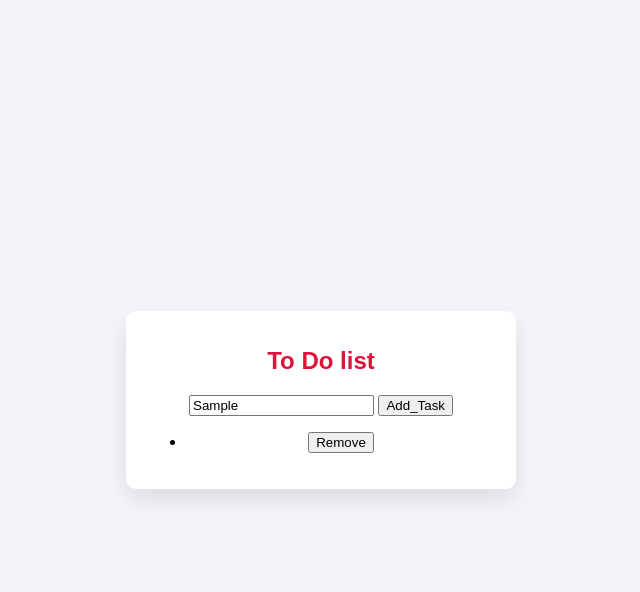
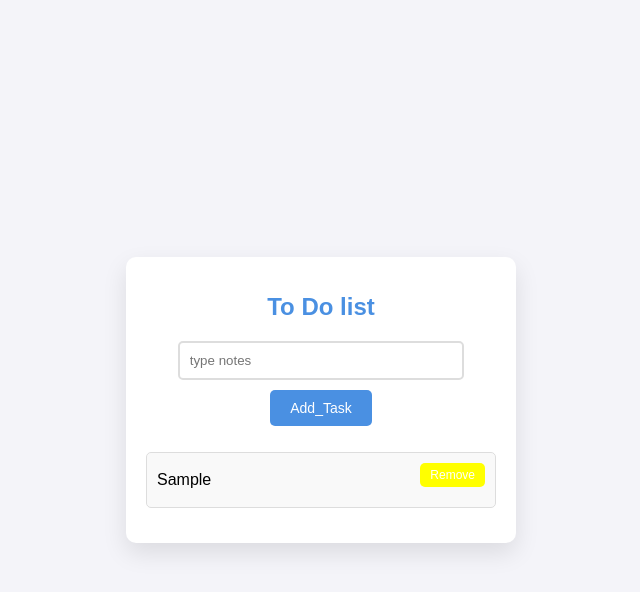
Before and after one commit to Faisal-akra/java_todo_list_task, a plain HTML site: page index.html in a window 1280 px wide. Both pictures are taken after typing "Sample" into the empty fields and a click on the button "Add_Task". Shown: the whole page, without its empty margins (319-959 px from the left). Drawn offline with Linux system fonts and the light colour scheme.

Commit message:
chnge text

```diff
--- a/style.css
+++ b/style.css
@@ -1,8 +1,5 @@
-
-
-
-/* General body styling */
-body {
+   /* General body styling */
+   body {
     font-family: 'Arial', sans-serif;
     background-color: #f4f4f9;
     display: flex;
@@ -25,38 +22,13 @@ body {
 
 /* Title styling */
 h1 {
-    color: crimson;
+    color: #4a90e2;
     font-size: 24px;
     margin-bottom: 20px;
 }
 
-
-
-
-
-
-
-
-
-
-
-
-
-
-
-
-
-
-
-
-
-
-
-
-
-
 /* Input field styling */
-/* #taskInput {
+#taskInput {
     width: 75%;
     padding: 10px;
     border: 2px solid #ddd;
@@ -67,38 +39,37 @@ h1 {
 }
 
 #taskInput:focus {
-    border-color: brown;
-} */
+    border-color: #4a90e2;
+}
 
 /* Button styling */
-/* button {
+button {
     padding: 10px 20px;
-    background-color: crimson;
+    background-color: #4a90e2;
     color: white;
     border: none;
     border-radius: 5px;
     cursor: pointer;
     font-size: 14px;
     margin-bottom: 10px;
-} */
-/*
+}
+
 button:hover {
-    background-color: yellow;
-    color: black;
-} */
+    background-color: #357ab8;
+}
 
 /* Task list styling */
-/* ul { */
-    /* list-style-type: none;
+ul {
+    list-style-type: none;
     padding: 0;
-    max-height: 200px; */
+    max-height: 200px;
     /* Limit the height of the task list */
-    /* overflow-y: auto; */
+    overflow-y: auto;
     /* Enable vertical scrolling */
-    /* margin-bottom: 10px;
-} */
+    margin-bottom: 10px;
+}
 
-/* li {
+li {
     background-color: #f9f9f9;
     border: 1px solid #ddd;
     padding: 10px;
@@ -108,21 +79,21 @@ button:hover {
     justify-content: space-between;
     align-items: center;
     transition: background-color 0.3s;
-} */
+}
 
-/* li:hover {
+li:hover {
     background-color: #e9e9e9;
-} */
+}
 
 /* Completed tasks */
-/* .completed {
+.completed {
     text-decoration: line-through;
     color: grey;
-} */
+}
 
 /* Remove button styling */
-/* .remove-btn {
-    background-color: crimson;
+.remove-btn {
+    background-color: yellow;
     border: none;
     padding: 5px 10px;
     color: white;
@@ -133,5 +104,4 @@ button:hover {
 
 .remove-btn:hover {
     background-color: yellow;
-    color: black;
-} */
+}
```
Also changed, not shown: java.js (+2 -10 lines).
